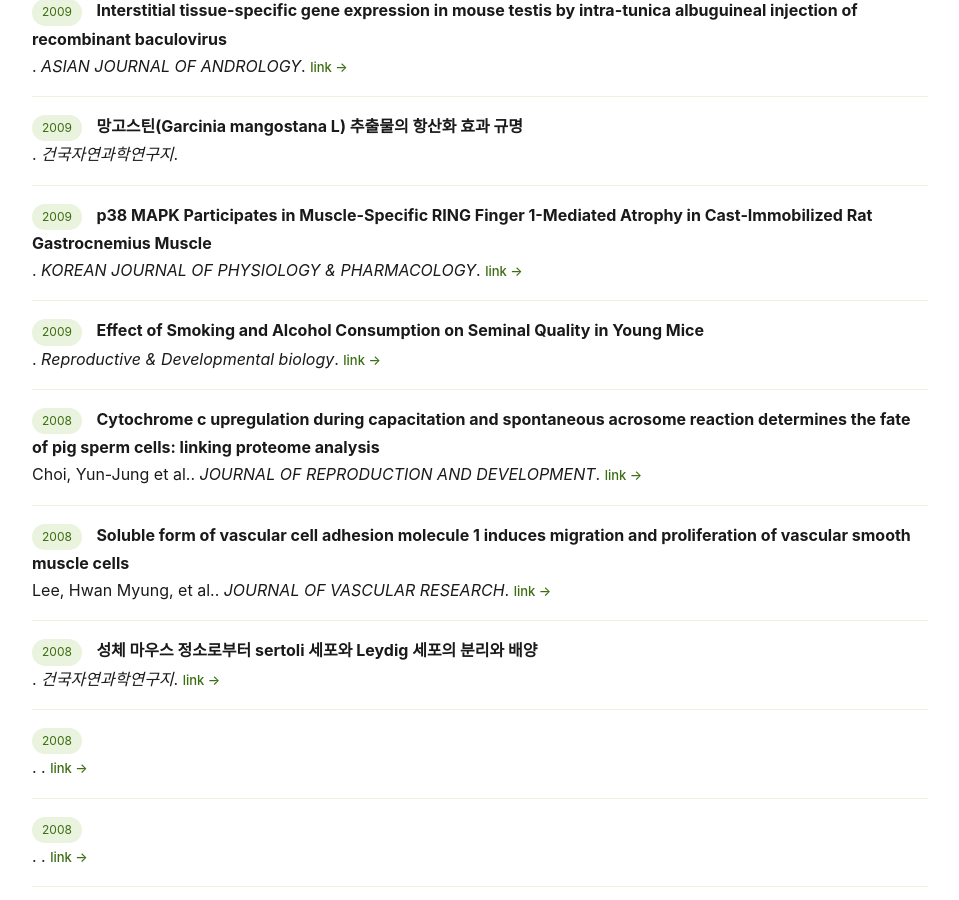
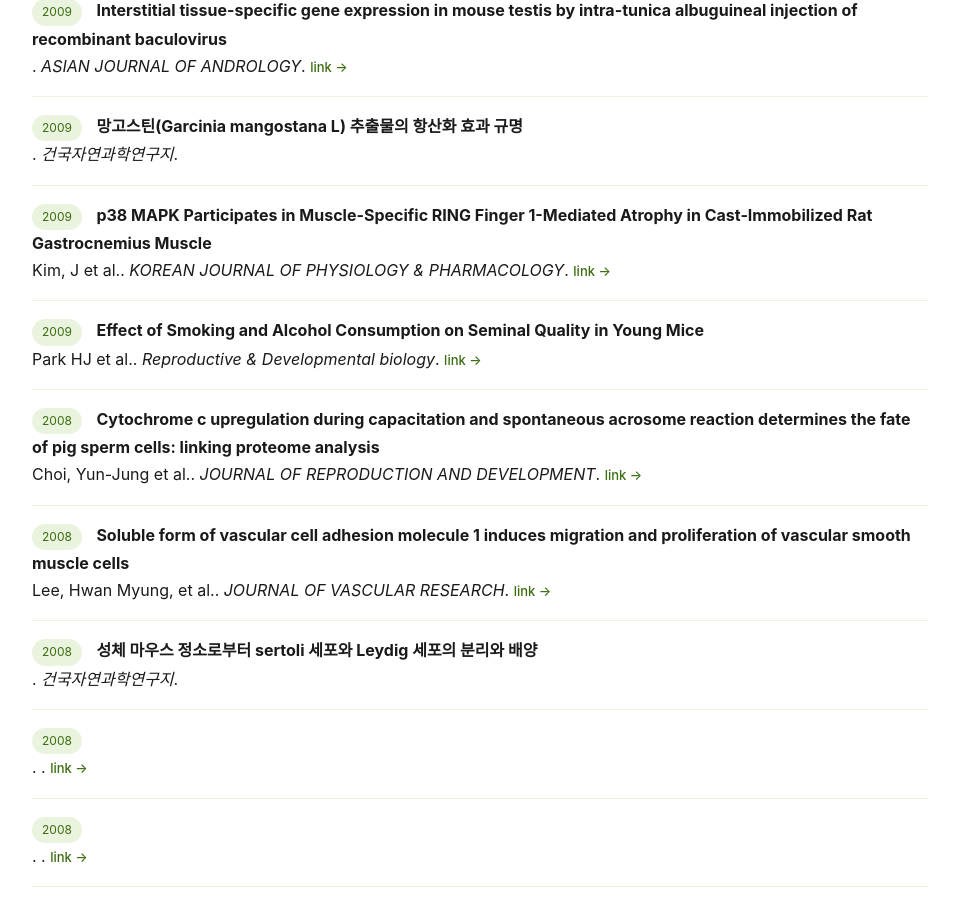
Before and after one commit to SH-LAB-KU/SH-LAB-KU.github.io, a Jekyll site: the page built from publications.html, in a window 1280 px wide and 900 px high, scrolled down 395 px. Shown: the whole window, without its empty margins (160-1119 px from the left). Built offline with Jekyll 4.4.1, drawn with Linux system fonts in a browser that asks for light colours.

Commit message:
Update publications.yml

```diff
--- a/_data/publications.yml
+++ b/_data/publications.yml
@@ -20,7 +20,6 @@
   link: ""
 
 - year: 2010
-  authors: ""
   title: "유기산제와 미생물제제 급여가 자돈의 면역세포 농도 및 활성변화에 미치는 영향"
   journal: "건국자연과학연구지"
 
@@ -31,19 +30,18 @@
   link: ""
 
 - year: 2009
-  authors: ""
+  authors: "Park HJ et al."
   title: "Effect of Smoking and Alcohol Consumption on Seminal Quality in Young Mice"
   journal: "Reproductive & Developmental biology"
   link: ""
 
 - year: 2009
-  authors: ""
+  authors: "Kim, J et al."
   title: "p38 MAPK Participates in Muscle-Specific RING Finger 1-Mediated Atrophy in Cast-Immobilized Rat Gastrocnemius Muscle"
   journal: "KOREAN JOURNAL OF PHYSIOLOGY & PHARMACOLOGY"
-  link: ""
+  link: "https://doi.org/10.4196/kjpp.2009.13.6.491"
 
 - year: 2009
-  authors: ""
   title: "망고스틴(Garcinia mangostana L) 추출물의 항산화 효과 규명"
   journal: "건국자연과학연구지"
 
@@ -54,10 +52,8 @@
   link: ""
 
 - year: 2008
-  authors: ""
   title: "성체 마우스 정소로부터 sertoli 세포와 Leydig 세포의 분리와 배양"
   journal: "건국자연과학연구지"
-  link: ""
 
 - year: 2008
   authors: "Lee, Hwan Myung, et al."
```
